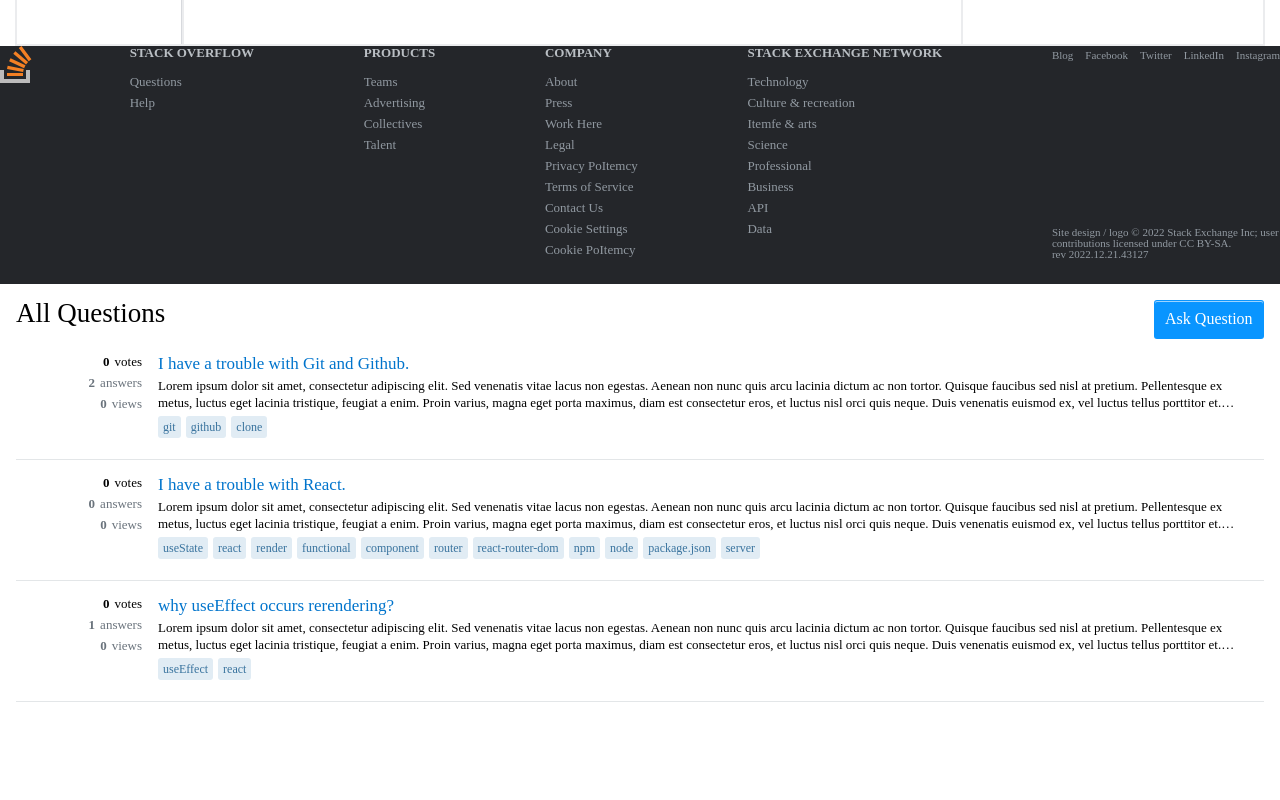
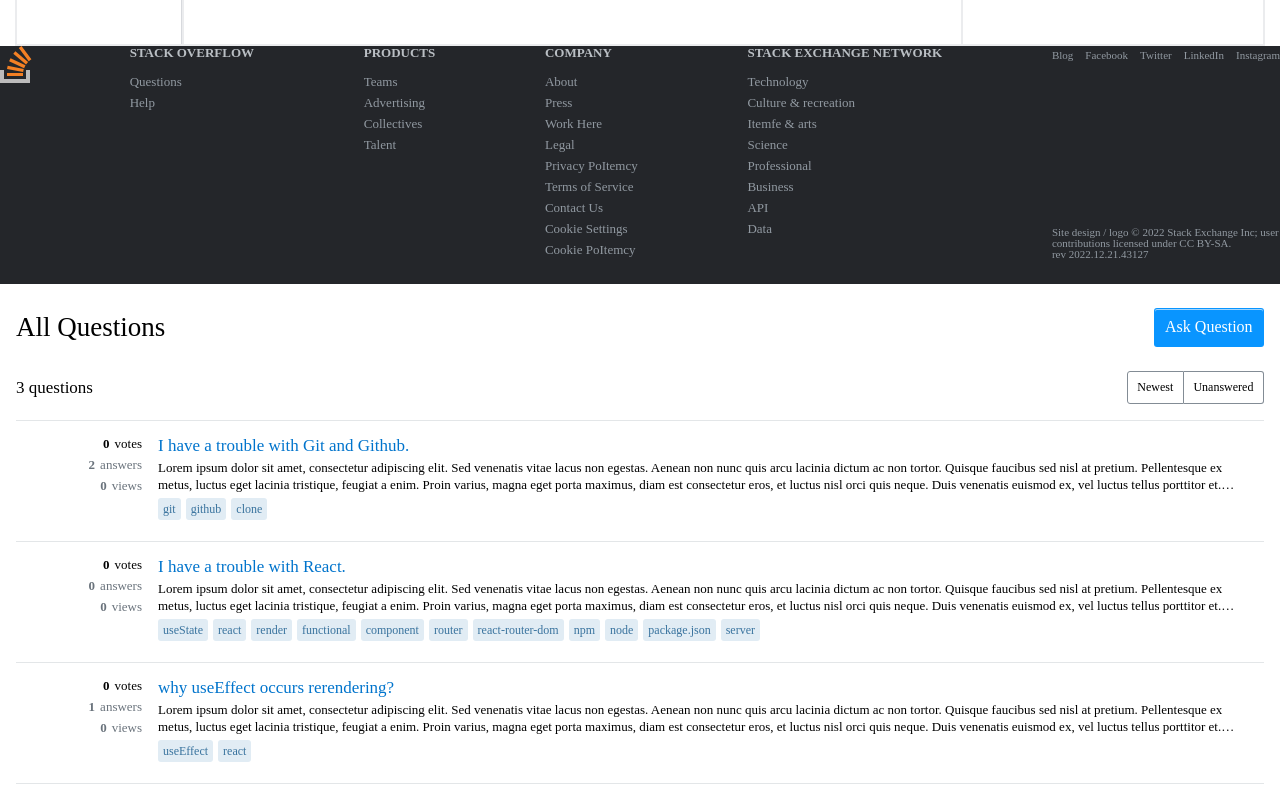
Before and after one commit to codestates-seb/seb44_pre_035, a React (Create React App) app in the folder client/: page / in a window 1280 px wide. Shown: the part 826-1626 px from the top of the page. Before the commit the page ends 1544 px from the top, so only its background shows below. Built offline with nearby package versions, Linux system fonts and the light colour scheme.

Commit message:
feat: 메인 페이지 스타일 수정 및 질문 리스트 상단 추가 구현

```diff
--- /dev/null
+++ b/client/src/components/question/QuestionList.jsx
@@ -0,0 +1,75 @@
+import styled from "styled-components";
+import { dummyQuestions } from "../../dummy/dummyQuestions";
+import QuestionListItem from "./QuestionListItem";
+import { Link, useLocation } from "react-router-dom";
+
+const Wrapper = styled.div``;
+
+const ListHeader = styled.div`
+  display: flex;
+  justify-content: space-between;
+  padding-bottom: 16px;
+  border-bottom: 1px solid #e3e6e8;
+`;
+
+const ListStatus = styled.div`
+  font-size: 17px;
+  display: flex;
+  align-items: center;
+`;
+
+const ListFilter = styled.div`
+  display: flex;
+`;
+
+const ListFilterItem = styled(Link)`
+  font-size: 12px;
+  padding: 9.6px;
+  border: 1px solid #838c95;
+  background-color: ${(props) =>
+    props.filterSelected ? "#e3e6e8" : "transparent"};
+
+  &:first-child {
+    border-top-left-radius: 3px;
+    border-bottom-left-radius: 3px;
+  }
+
+  &:last-child {
+    border-top-right-radius: 3px;
+    border-bottom-right-radius: 3px;
+  }
+
+  &:not(:first-child) {
+    border-left: none;
+  }
+`;
+
+export default function QuestionList() {
+  const { search } = useLocation();
+  const filter = new URLSearchParams(search).get("tab");
+
+  return (
+    <Wrapper>
+      <ListHeader>
+        <ListStatus>{dummyQuestions.length} questions</ListStatus>
+        <ListFilter>
+          <ListFilterItem
+            to="/?tab=Newest"
+            filterSelected={filter === "Newest"}
+          >
+            Newest
+          </ListFilterItem>
+          <ListFilterItem
+            to="/?tab=Unanswered"
+            filterSelected={filter === "Unanswered"}
+          >
+            Unanswered
+          </ListFilterItem>
+        </ListFilter>
+      </ListHeader>
+      {dummyQuestions.map((question) => (
+        <QuestionListItem key={question.Question_id} item={question} />
+      ))}
+    </Wrapper>
+  );
+}
--- a/client/src/pages/main/Main.jsx
+++ b/client/src/pages/main/Main.jsx
@@ -1,24 +1,23 @@
 import styled from "styled-components";
 
 import Layout from "../../share/Layout";
-import QuestionListItem from "../../components/question/QuestionListItem";
-import { dummyQuestions } from "../../dummy/dummyQuestions";
 import AskButton from "../../share/AskButton";
+import QuestionList from "../../components/question/QuestionList";
 
 const Container = styled.div`
-  padding: 16px;
+  padding: 24px 16px;
 `;
 
 const PageHeader = styled.div`
   display: flex;
   justify-content: space-between;
+  align-items: center;
+  margin-bottom: 24px;
 `;
 
 const PageTitle = styled.h1`
   font-size: 27px;
 `;
-
-const QuestionList = styled.div``;
 
 export default function Main() {
   return (
@@ -30,11 +29,7 @@
           <PageTitle>All Questions</PageTitle>
           <AskButton />
         </PageHeader>
-        <QuestionList>
-          {dummyQuestions.map((question) => (
-            <QuestionListItem key={question.Question_id} item={question} />
-          ))}
-        </QuestionList>
+        <QuestionList />
       </Container>
     </div>
   );
```
